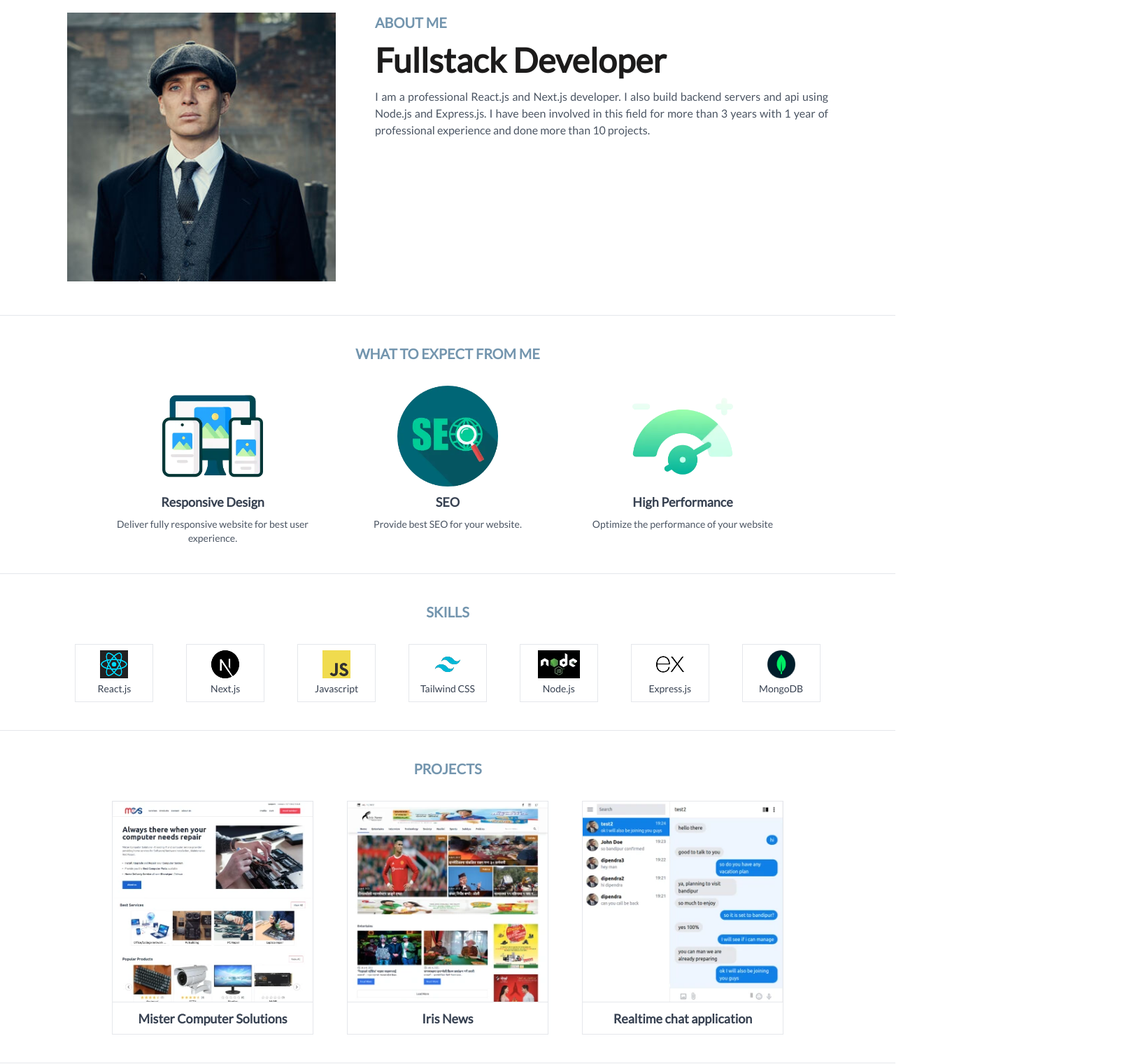
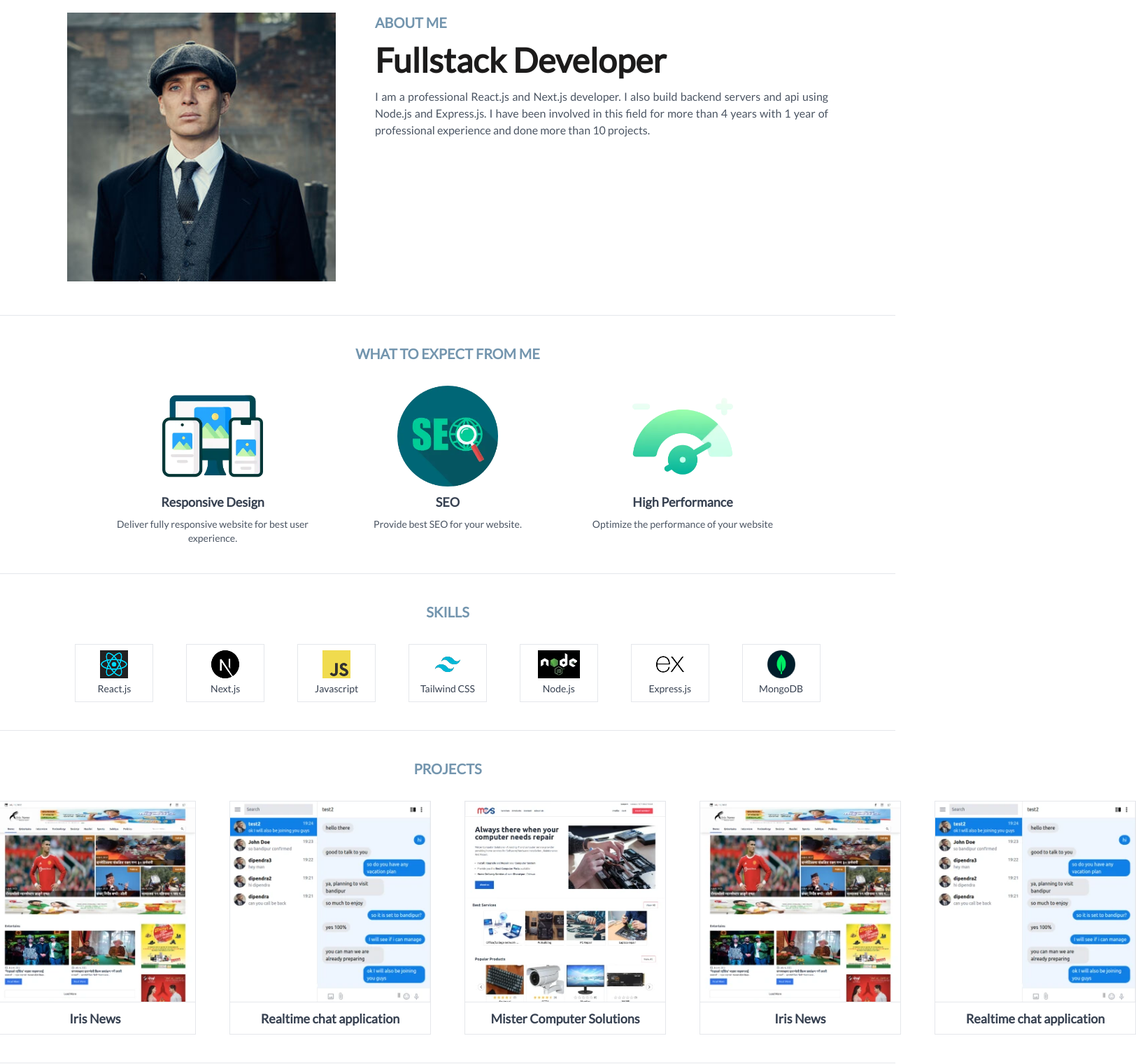
Before and after one commit to Dipendra-Paudel/my-portfolio, a Next.js app: page / in a window 1280 px wide. Shown: the part 680-2200 px from the top of the page at 70% size, 1624 px wide, since content can reach past the window. Built offline with nearby package versions, Linux system fonts and the light colour scheme; no server answers; a web font is replaced by a local one.

Commit message:
about update

```diff
--- a/components/pages/home/About.jsx
+++ b/components/pages/home/About.jsx
@@ -19,7 +19,7 @@ const About = () => {
               <div className="text-justify text-gray-600">
                 I am a professional React.js and Next.js developer. I also build
                 backend servers and api using Node.js and Express.js. I have
-                been involved in this field for more than 3 years with 1 year of
+                been involved in this field for more than 4 years with 1 year of
                 professional experience and done more than 10 projects.
               </div>
             </div>
--- a/components/pages/home/Projects.jsx
+++ b/components/pages/home/Projects.jsx
@@ -1,6 +1,18 @@
 import Image from "next/image";
 
 const projectDetails = [
+  {
+    image: "/images/projects/mister-computer-solutions.webp",
+    title: "Mister Computer Solutions",
+  },
+  {
+    image: "/images/projects/iris-news.webp",
+    title: "Iris News",
+  },
+  {
+    image: "/images/projects/realtime-chat-application.webp",
+    title: "Realtime chat application",
+  },
   {
     image: "/images/projects/mister-computer-solutions.webp",
     title: "Mister Computer Solutions",
```
